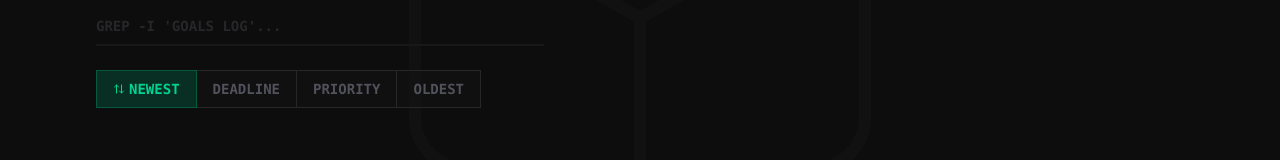
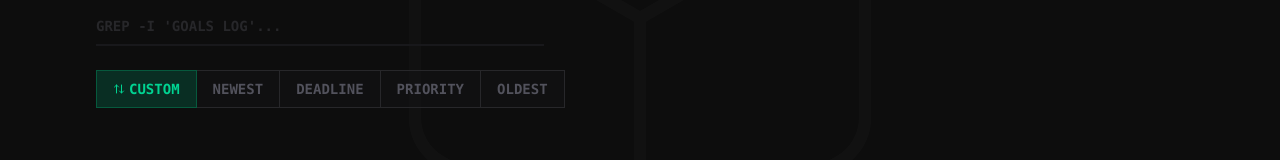
Before and after one commit to asytuyf/Genesis-vault, a Next.js app: page /goals in a window 1280 px wide. Shown: the part 382-542 px from the top of the page. Built offline with nearby package versions, Linux system fonts and the light colour scheme; no server answers; the database is empty.

Commit message:
feat(goals): completely overhaul matrix layout to strictly leverage persistent framer motion 2D drag arrays

```diff
--- a/src/app/goals/page.tsx
+++ b/src/app/goals/page.tsx
@@ -1,7 +1,7 @@
 "use client";
 import { useState, useEffect } from "react";
-import { motion, AnimatePresence } from "framer-motion";
-import { Search, Tag, Clock, Activity, Hash, Box, Trash2, Plus, Terminal, ListChecks, Timer, ArrowUpDown } from "lucide-react";
+import { motion, AnimatePresence, Reorder } from "framer-motion";
+import { Search, Tag, Clock, Activity, Hash, Box, Trash2, Plus, Terminal, ListChecks, Timer, ArrowUpDown, GripVertical } from "lucide-react";
 import { AddGoalForm } from "@/components/AddGoalForm";
 import { GoalDetailModal } from "@/components/GoalDetailModal";
 
@@ -56,7 +56,7 @@ export default function DirectiveLog() {
   const [isAddGoalModalOpen, setIsAddGoalModalOpen] = useState(false);
   const [selectedGoal, setSelectedGoal] = useState<Goal | null>(null);
   const [, forceUpdate] = useState(0); // For countdown refresh
-  const [sortBy, setSortBy] = useState<"newest" | "deadline" | "priority" | "oldest">("newest");
+  const [sortBy, setSortBy] = useState<"custom" | "newest" | "deadline" | "priority" | "oldest">("custom");
 
   // Refresh countdowns every minute
   useEffect(() => {
@@ -142,10 +142,32 @@ export default function DirectiveLog() {
       case "oldest":
         return new Date(a.date).getTime() - new Date(b.date).getTime();
       case "newest":
+        return new Date(b.date).getTime() - new Date(a.date).getTime();
+      case "custom":
       default:
-        return new Date(b.date).getTime() - new Date(a.date).getTime();
+        return 0;
     }
   });
+
+  const updateGoalOrder = async (reorderedGoals: Goal[]) => {
+    if (search.trim() !== "") return;
+    setGoals(reorderedGoals);
+    if (!isAdmin || !password) return;
+
+    setLoadingAction(true);
+    const goalsForGitHub = [...reorderedGoals].reverse();
+    try {
+      const res = await fetch('/api/goals', {
+        method: 'POST',
+        headers: { "Content-Type": "application/json" },
+        body: JSON.stringify({ password, updatedGoals: goalsForGitHub })
+      });
+      if (!res.ok) console.error("Failed to update order");
+    } catch (e) {
+      console.error(e);
+    }
+    setLoadingAction(false);
+  };
 
   const nukeGoal = async (idToDelete: string) => {
     setLoadingAction(true);
@@ -247,8 +269,9 @@ export default function DirectiveLog() {
 
         <div className="flex flex-col sm:flex-row sm:flex-wrap sm:items-center gap-3 sm:gap-4 mt-6">
           {/* Sort selector */}
-          <div className="grid grid-cols-4 sm:flex sm:items-center w-full sm:w-auto">
+          <div className="grid grid-cols-5 sm:flex sm:items-center w-full sm:w-auto">
             {[
+              { value: "custom", label: "Custom" },
               { value: "newest", label: "New" },
               { value: "deadline", label: "Due" },
               { value: "priority", label: "Priority" },
@@ -267,7 +290,7 @@ export default function DirectiveLog() {
               >
                 {index === 0 && <ArrowUpDown size={12} className="hidden sm:block" />}
                 <span className="sm:hidden">{option.label}</span>
-                <span className="hidden sm:inline">{option.value === "newest" ? "Newest" : option.value === "deadline" ? "Deadline" : option.value === "priority" ? "Priority" : "Oldest"}</span>
+                <span className="hidden sm:inline">{option.value === "custom" ? "Custom" : option.value === "newest" ? "Newest" : option.value === "deadline" ? "Deadline" : option.value === "priority" ? "Priority" : "Oldest"}</span>
               </button>
             ))}
           </div>
@@ -320,17 +343,26 @@ export default function DirectiveLog() {
             Zero_Directives_Found
           </div>
         ) : (
+          <Reorder.Group as="div" axis={undefined} values={sortedGoals} onReorder={sortBy === "custom" && isAdmin && search.trim() === "" ? updateGoalOrder : () => {}} className="contents">
             <AnimatePresence mode="popLayout">
               {sortedGoals.map((g) => (
-              <motion.div
+                <Reorder.Item
+                  as="div"
+                  value={g}
+                  dragListener={sortBy === "custom" && isAdmin && search.trim() === ""}
                   initial={{ opacity: 0, y: 20 }}
                   animate={{ opacity: 1, y: 0 }}
                   exit={{ opacity: 0, scale: 0.8, transition: { duration: 0.3 } }}
                   layout
                   key={g.id}
                   onClick={() => setSelectedGoal(g)}
-                className="group bg-[#0a0a0a] border border-zinc-800 p-8 hover:border-emerald-500 transition-all shadow-xl relative overflow-hidden cursor-pointer"
+                  className={`group bg-[#0a0a0a] border border-zinc-800 p-8 hover:border-emerald-500 transition-all shadow-xl relative overflow-hidden ${sortBy === "custom" && isAdmin && search.trim() === "" ? "cursor-grab active:cursor-grabbing" : "cursor-pointer"}`}
                 >
+                  {isAdmin && sortBy === "custom" && search.trim() === "" && (
+                    <div className="absolute top-4 left-4 text-zinc-700/50 group-hover:text-zinc-500 transition-colors z-20 cursor-grab active:cursor-grabbing">
+                      <GripVertical size={18} />
+                    </div>
+                  )}
                   {isAdmin && (
                     <button
                       onClick={(e) => { e.stopPropagation(); nukeGoal(g.id); }}
@@ -414,9 +446,10 @@ export default function DirectiveLog() {
                   </div>
                   <span className="text-[10px] text-zinc-800 font-mono">REF_{g.id}</span>
                 </div>
-              </motion.div>
+              </Reorder.Item>
             ))}
             </AnimatePresence>
+          </Reorder.Group>
         )}
       </div>
 
```
Lines whose indentation alone changed are shown as unchanged.
